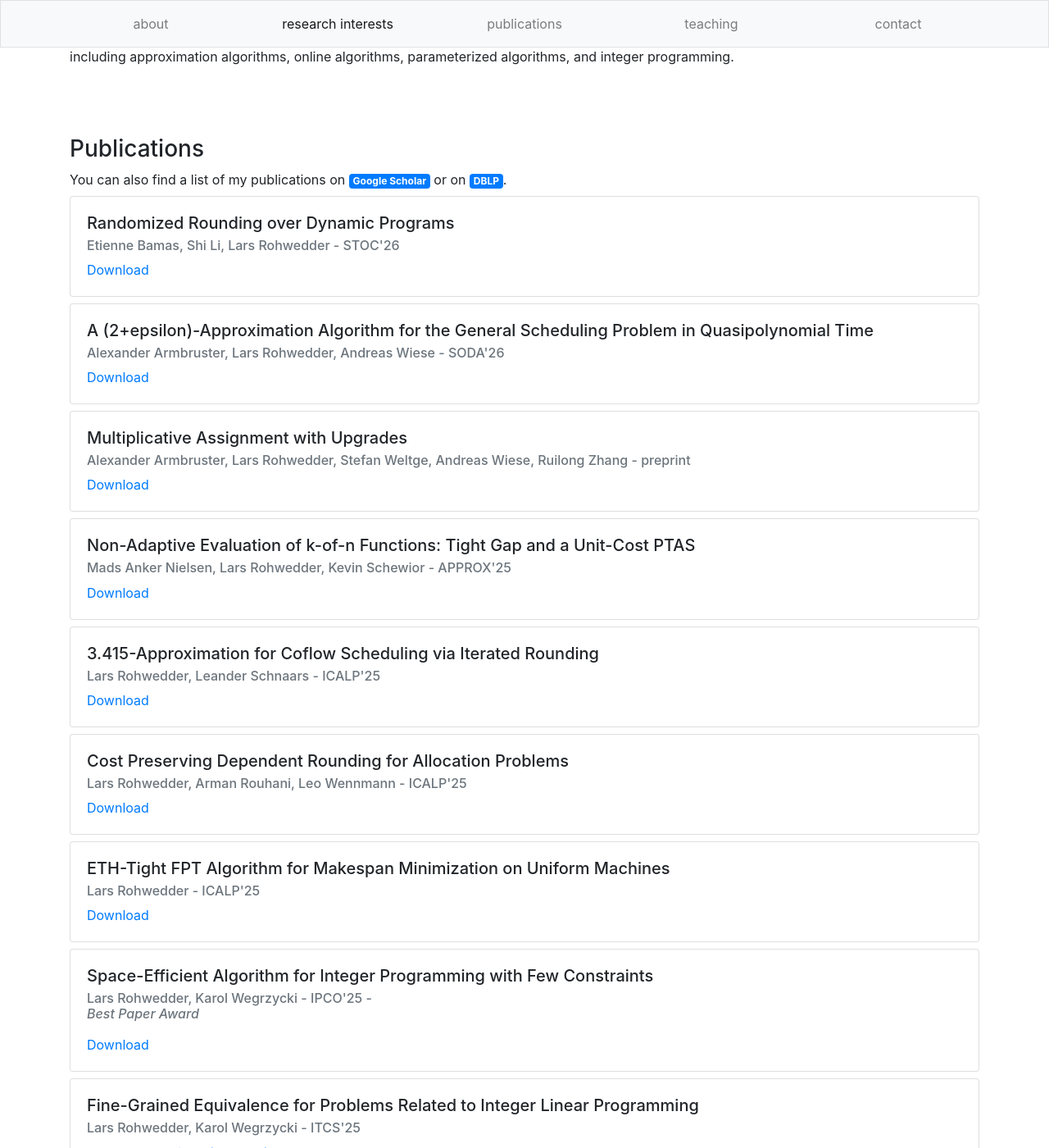
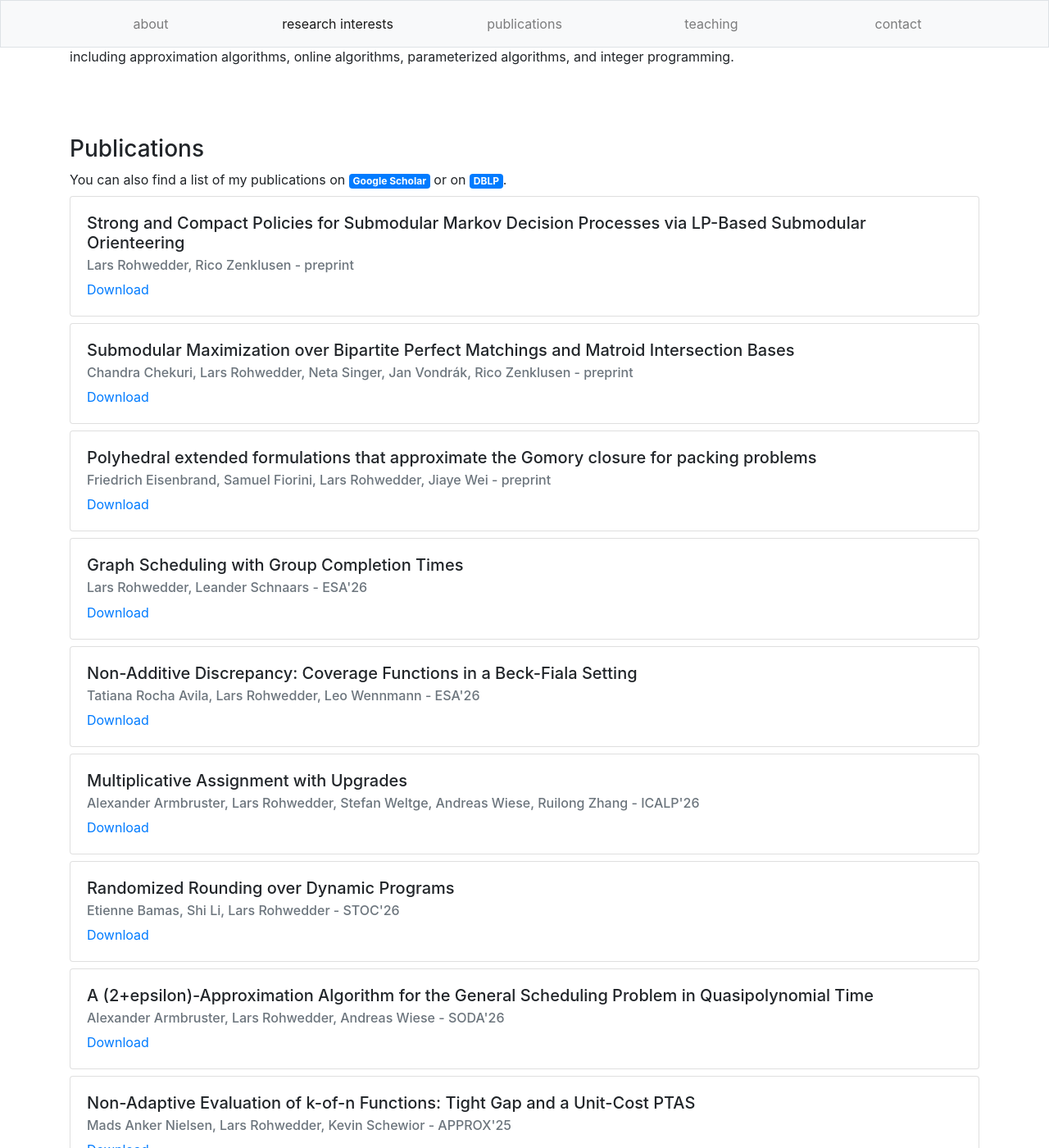
Before and after one commit to larsrohwedder/larsrohwedder.github.io, a Jekyll site: the page built from index.html, in a window 1280 px wide and 1400 px high, scrolled down 3265 px. Shown: the whole window at 82% size. Built offline with Jekyll 4.4.1, drawn with Linux system fonts in a browser that asks for light colours.

Commit message:
Update publications.yml

```diff
--- a/_data/publications.yml
+++ b/_data/publications.yml
@@ -1,3 +1,34 @@
+
+- authors: "Lars Rohwedder, Rico Zenklusen"
+  title: "Strong and Compact Policies for Submodular Markov Decision Processes via LP-Based Submodular Orienteering"
+  conference: "preprint"
+  preprint: "https://arxiv.org/abs/2609.15539"
+
+- authors: "Chandra Chekuri, Lars Rohwedder, Neta Singer, Jan Vondrák, Rico Zenklusen"
+  title: "Submodular Maximization over Bipartite Perfect Matchings and Matroid Intersection Bases"
+  conference: "preprint"
+  preprint: "https://arxiv.org/abs/2609.21696"
+
+- authors: "Friedrich Eisenbrand, Samuel Fiorini, Lars Rohwedder, Jiaye Wei"
+  title: "Polyhedral extended formulations that approximate the Gomory closure for packing problems"
+  conference: "preprint"
+  preprint: "https://arxiv.org/abs/2607.09222"
+
+- authors: "Lars Rohwedder, Leander Schnaars"
+  title: "Graph Scheduling with Group Completion Times"
+  conference: "ESA'26"
+  preprint: "https://arxiv.org/abs/2606.31530"
+
+- authors: "Tatiana Rocha Avila, Lars Rohwedder, Leo Wennmann"
+  title: "Non-Additive Discrepancy: Coverage Functions in a Beck-Fiala Setting"
+  conference: "ESA'26"
+  preprint: "https://arxiv.org/abs/2602.09948"
+
+- authors: "Alexander Armbruster, Lars Rohwedder, Stefan Weltge, Andreas Wiese, Ruilong Zhang"
+  title: "Multiplicative Assignment with Upgrades"
+  conference: "ICALP'26"
+  preprint: "https://arxiv.org/abs/2504.07663"
+
 - authors: "Etienne Bamas, Shi Li, Lars Rohwedder"
   title: "Randomized Rounding over Dynamic Programs"
   conference: "STOC'26"
@@ -8,11 +39,6 @@
   Problem in Quasipolynomial Time"
   conference: "SODA'26"
   preprint: "https://arxiv.org/abs/2511.16536"
-
-- authors: "Alexander Armbruster, Lars Rohwedder, Stefan Weltge, Andreas Wiese, Ruilong Zhang"
-  title: "Multiplicative Assignment with Upgrades"
-  conference: "preprint"
-  preprint: "https://arxiv.org/abs/2504.07663"
 
 - authors: "Mads Anker Nielsen, Lars Rohwedder, Kevin Schewior"
   title: "Non-Adaptive Evaluation of k-of-n Functions: Tight Gap and a Unit-Cost PTAS"
```
